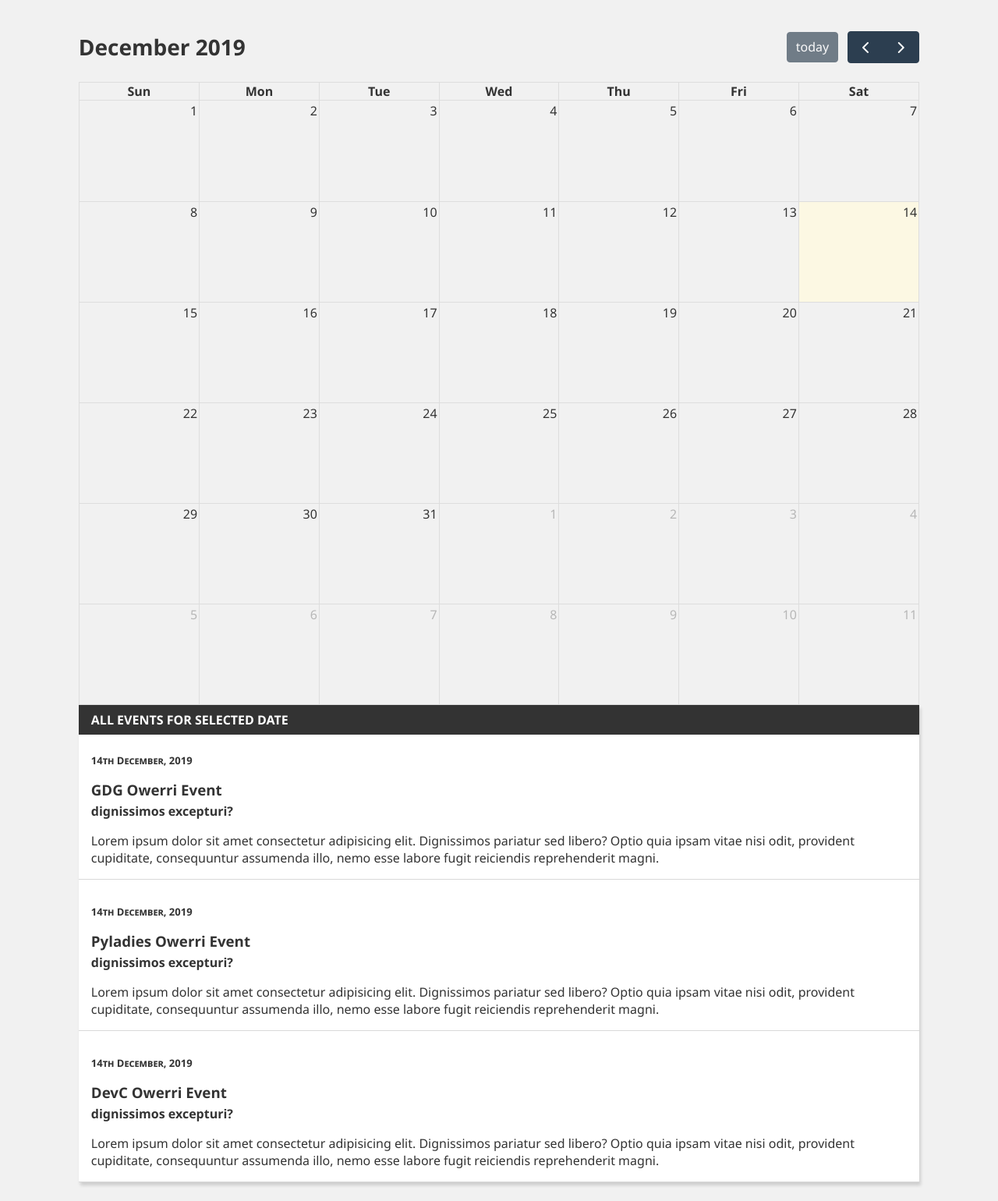
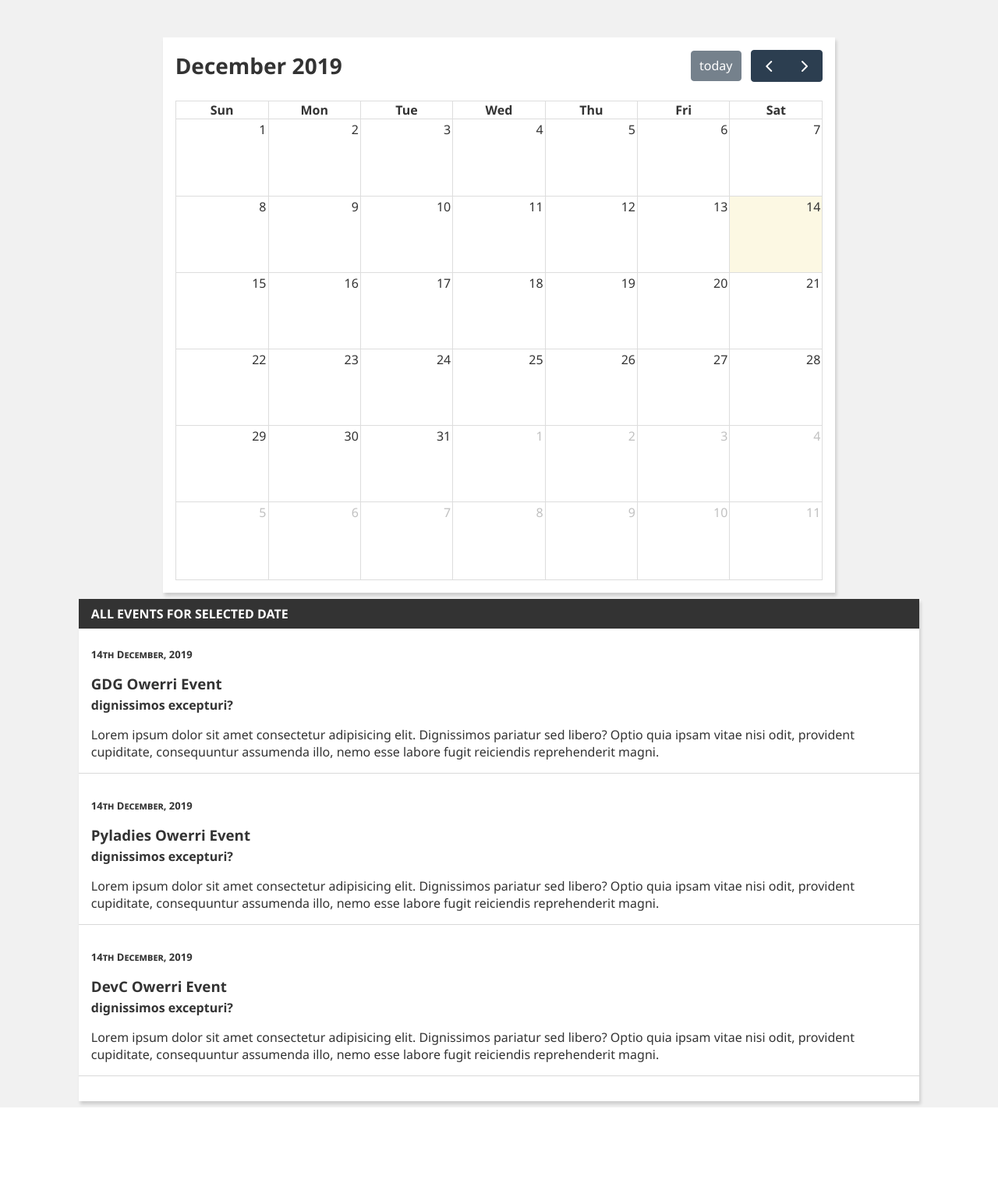
Before and after one commit to claretnnamocha/TEM, a PHP site: page / in a window 1280 px wide. Shown: the whole page at 78% size. After the commit the page ends 1420 px from the top, so only its background shows below. Run offline with PHP 8.4, Linux system fonts and the light colour scheme; lists and menus that the app fills with data are empty.

Commit message:
added a css folder

```diff
--- a/static/css/main.css
+++ b/static/css/main.css
@@ -135,6 +135,7 @@ body {
 .events-container {
   box-shadow: 2px 4px 4px 0 rgba(0, 0, 0, 0.15);
   background-color: white;
+  padding-bottom: 1rem;
 }
 
 .events {
@@ -180,3 +181,20 @@ body {
   font-variant: small-caps;
   margin-bottom: 1rem;
 }
+
+.date__banner {
+  max-width: 80%;
+  margin: 0.5rem auto;
+  background-color: white;
+  padding: 1rem;
+  box-shadow: 2px 4px 4px 0 rgba(0, 0, 0, 0.15);
+}
+
+.schedule__btn {
+  max-width: 20rem;
+  text-align: center;
+  font-size: 22px;
+  padding: 1rem 2rem;
+  border-radius: 1rem;
+  background-color: rgb(16, 99, 119);
+}
```
